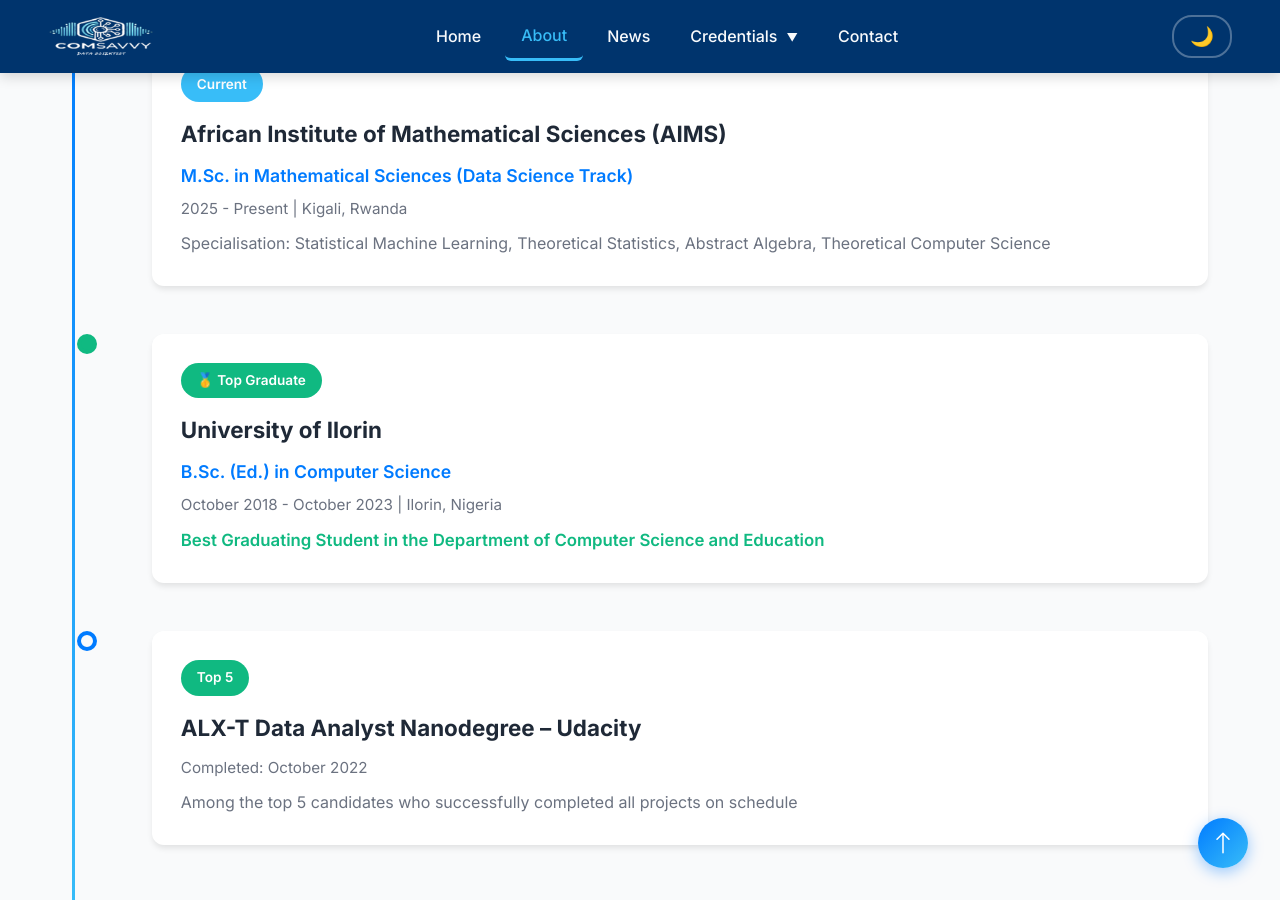
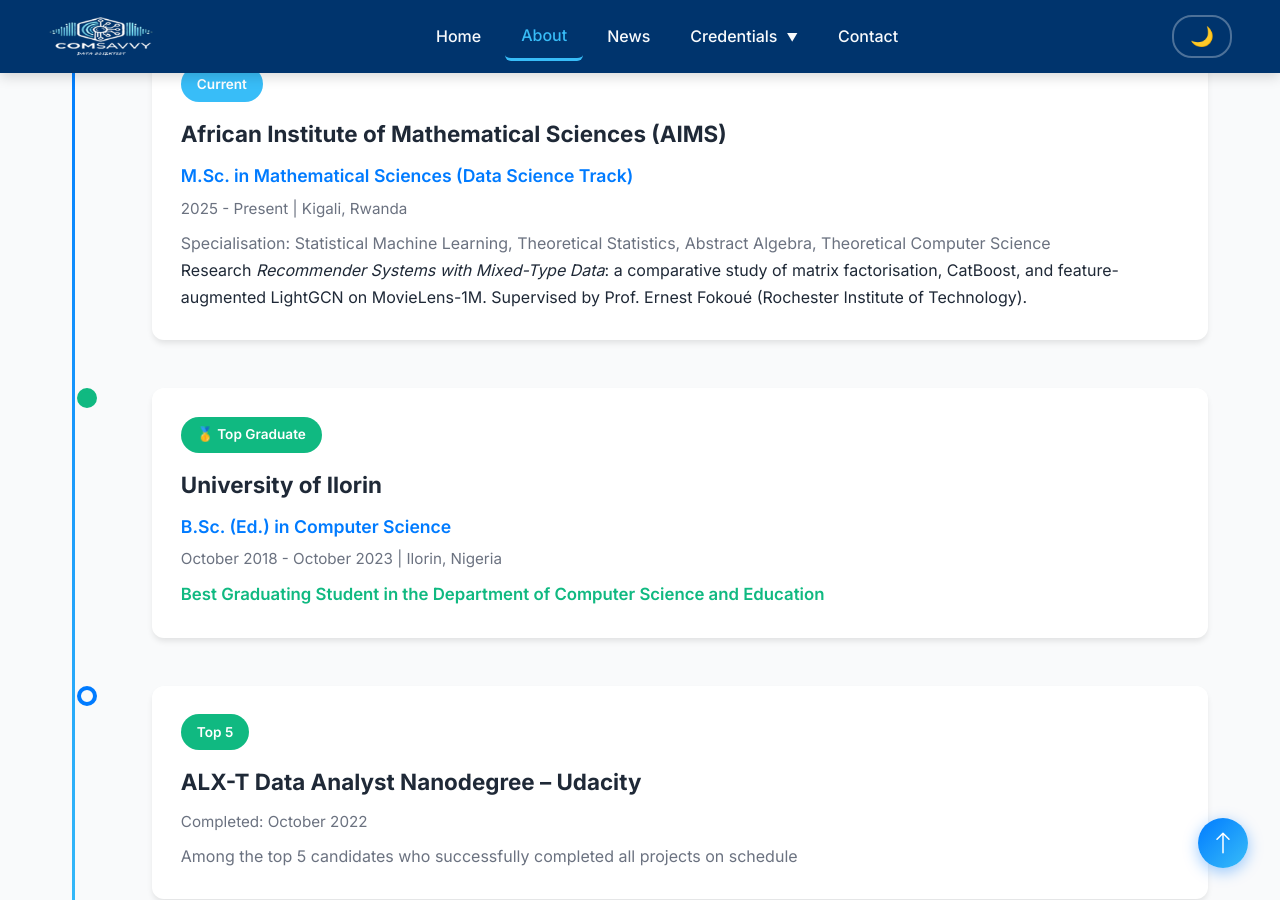
Before and after one commit to comsavvy/comsavvy.github.io, a Jekyll site: the page built from about/index.html, in a window 1280 px wide and 900 px high, scrolled down 1805 px. Built offline with Jekyll 4.4.1, drawn with Linux system fonts in a browser that asks for light colours.

Commit message:
Feat: Added MSc Research

```diff
--- a/about/index.html
+++ b/about/index.html
@@ -99,6 +99,7 @@
           <p class="edu-degree">M.Sc. in Mathematical Sciences (Data Science Track)</p>
           <p class="edu-date">2025 - Present | Kigali, Rwanda</p>
           <p class="edu-details">Specialisation: Statistical Machine Learning, Theoretical Statistics, Abstract Algebra, Theoretical Computer Science</p>
+          <p class="edu-research"><span class="edu-research-label">Research</span> <em>Recommender Systems with Mixed-Type Data</em>: a comparative study of matrix factorisation, CatBoost, and feature-augmented LightGCN on MovieLens-1M. Supervised by Prof. Ernest Fokou&eacute; (Rochester Institute of Technology).</p>
         </div>
       </div>
 
```
